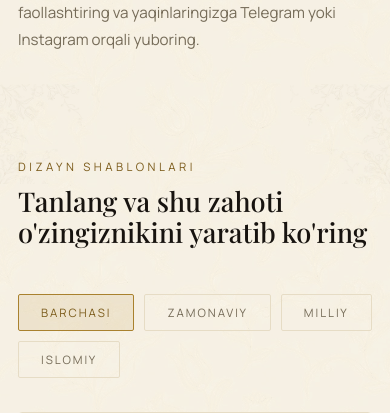
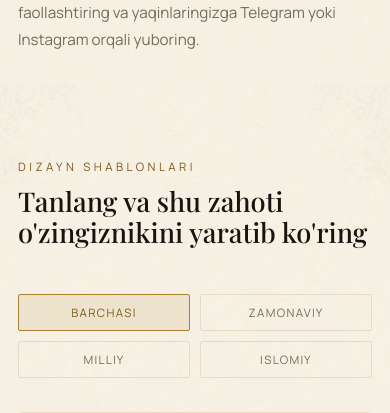
Before and after one commit to ShohzoDev0108/oqqushlar-uz, a Django app: template taklif/templates/taklif/bosh_sahifa.html in a window 390 px wide. Shown: the part 3769-4182 px from the top of the page. Run offline with Django 5.2, Linux system fonts and the light colour scheme; the template is opened without the code that fills it: most values are stand-ins (such as "Sample title", 1, 10 or a date in 2020); some web fonts are replaced; grey boxes are pictures that could not be loaded.

Commit message:
Filtr tugmalarini mobilda tekis 2 ustunli grid qilish

```diff
--- a/taklif/templates/taklif/_sayt_uslubi.html
+++ b/taklif/templates/taklif/_sayt_uslubi.html
@@ -240,6 +240,21 @@
     .oq-izlar { padding-top: 20px; }
     .oq-bolim { padding: 48px 0 8px; }
     .oq-footer { margin-top: 50px; }
+
+    /* Filtr tugmalari (Marosim turi/Uslub/Millat va h.k.) — matn
+       uzunligiga qarab kengligi turlicha bo'lgan flex-wrap chiplar
+       tor ekranda notekis, "sochilgan" qatorlar hosil qilardi (masalan
+       "Fotiha to'yi" va "Qiz uzatish" yonma-yon turganda ustunlar mos
+       kelmasdi). Mobilda buning o'rniga 2 ustunli, teng kenglikdagi
+       to'r (grid) ishlatiladi — har bir tugma o'z katagini to'liq
+       egallaydi, natijada barcha qatorlar tekis va tartibli ko'rinadi. */
+    .turkum-qatori {
+        display: grid; grid-template-columns: repeat(2, 1fr); gap: 10px;
+    }
+    .turkum-tugma {
+        width: 100%; box-sizing: border-box; padding: 10px 10px;
+        letter-spacing: 1.4px; text-align: center;
+    }
 }
 
 /* Mobil pastki yopishqoq "Taklifnoma yaratish" tugmasi (faqat kerakli sahifada) */
```
